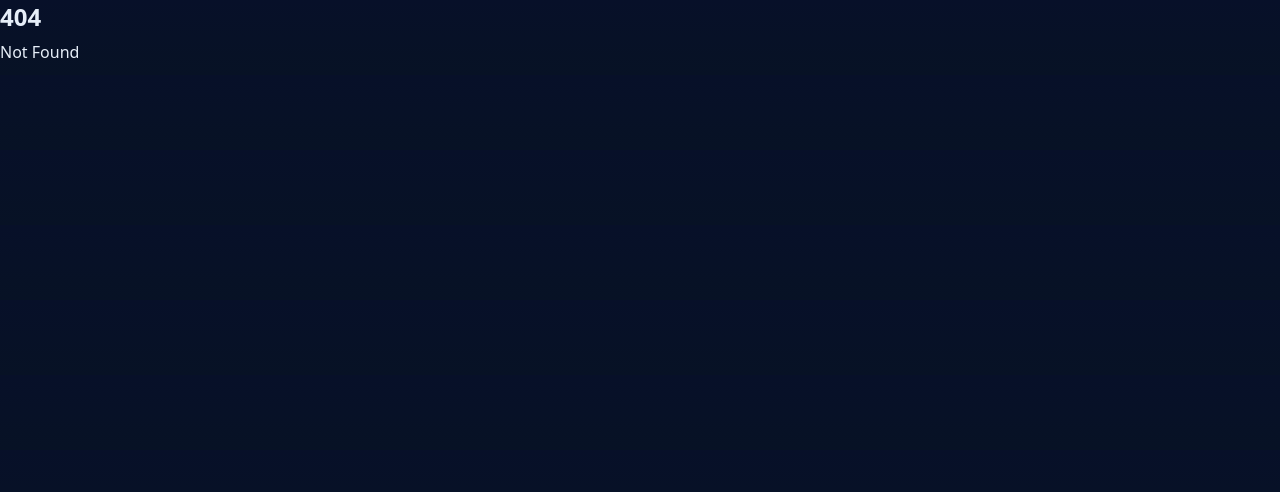
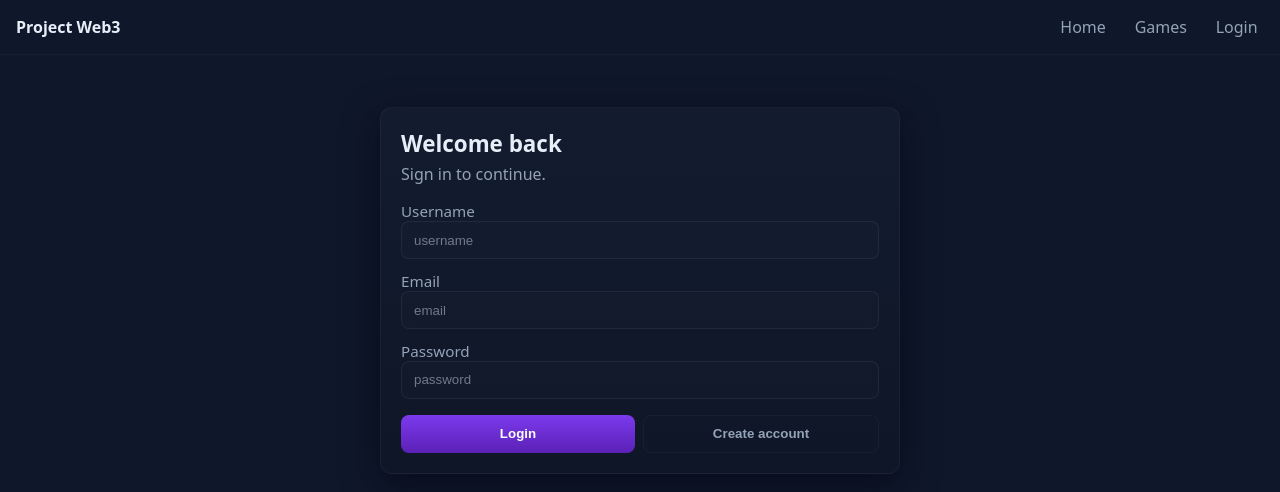
Before and after one commit to filfai1003/Project_web3, a SvelteKit app in the folder frontend/: page /oauth in a window 1280 px wide. Before the commit this address had no page. Shown: the top 492 px of the page. Built offline with nearby package versions, Linux system fonts and the light colour scheme.

Commit message:
feat: implement OAuth functionality with signup and login forms, including error handling and token management

```diff
--- /dev/null
+++ b/frontend/src/api/oauth.ts
@@ -0,0 +1,55 @@
+export type SignUpPayload = {
+  username: string;
+  email: string;
+  password: string;
+};
+
+export type LoginPayload = {
+  username?: string;
+  email?: string;
+  password: string;
+};
+
+export type Token = {
+  access_token: string;
+};
+
+const BASE = 'http://127.0.0.1:8000';
+
+async function handleResponse(res: Response) {
+  if (!res.ok) {
+    const text = await res.text().catch(() => '');
+    throw new Error(`Request failed: ${res.status} ${res.statusText} ${text}`);
+  }
+  const data = await res.json().catch(() => ({}));
+  return data;
+}
+
+export async function signup(payload: SignUpPayload): Promise<Token> {
+  const res = await fetch(`${BASE}/auth/signup`, {
+    method: 'POST',
+    headers: { 'Content-Type': 'application/json' },
+    body: JSON.stringify(payload),
+  });
+  return (await handleResponse(res)) as Token;
+}
+
+export async function login(payload: LoginPayload): Promise<Token> {
+  const res = await fetch(`${BASE}/auth/login`, {
+    method: 'POST',
+    headers: { 'Content-Type': 'application/json' },
+    body: JSON.stringify(payload),
+  });
+  return (await handleResponse(res)) as Token;
+}
+
+export async function authenticate(accessToken: string): Promise<Token> {
+  const res = await fetch(`${BASE}/auth/authenticate`, {
+    method: 'GET',
+    headers: { Authorization: `Bearer ${accessToken}` },
+  });
+  return (await handleResponse(res)) as Token;
+}
+
+export function saveToken(t: Token) { try { localStorage.setItem('access_token', t.access_token); } catch {} }
+export function loadToken(): string | null { try { return localStorage.getItem('access_token'); } catch { return null } }
--- a/frontend/src/components/game_card.svelte
+++ b/frontend/src/components/game_card.svelte
@@ -1,7 +1,7 @@
 <script lang="ts">
 	import type { Game } from '../api/games';
 
-	// backend GameOut shape: { game_id, owner_id, title, interactions }
+	// { game_id, owner_id, title, interactions }
 	export let game: Game;
 </script>
 
--- /dev/null
+++ b/frontend/src/components/header.svelte
@@ -0,0 +1,30 @@
+<script lang="ts">
+  export let title: string = 'Project Web3';
+</script>
+
+<header class="app-header">
+  <div class="brand"><a href="/">{title}</a></div>
+  <nav class="nav">
+    <a href="/">Home</a>
+    <a href="/games">Games</a>
+    <a href="/oauth">Login</a>
+  </nav>
+</header>
+
+<style>
+  .app-header {
+    display: flex;
+    align-items: center;
+    justify-content: space-between;
+    padding: 0.75rem 1rem;
+    border-bottom: 1px solid rgba(255,255,255,0.03);
+    background: transparent;
+    position: sticky;
+    top: 0;
+    z-index: 50;
+  }
+  .brand a { font-weight: 600; color: inherit; text-decoration: none; }
+  .nav { display: flex; gap: 1rem; align-items: center; }
+  .nav a { color: var(--muted); text-decoration: none; padding: 0.25rem 0.4rem; border-radius: 6px; }
+  .nav a:hover { color: var(--accent); background: rgba(124,58,237,0.04); }
+</style>
--- a/frontend/src/routes/+layout.svelte
+++ b/frontend/src/routes/+layout.svelte
@@ -1,6 +1,9 @@
 <script>
   import '../style/default.css';
+  import Header from '../components/header.svelte';
 </script>
+
+<Header />
 
 <main>
   <slot />
--- /dev/null
+++ b/frontend/src/routes/oauth/+page.svelte
@@ -0,0 +1,89 @@
+<script lang="ts">
+  import '../../style/oauth.css';
+  import type { LoginPayload, SignUpPayload } from '../../api/oauth';
+  import { login, signup, saveToken } from '../../api/oauth';
+
+  let username = '';
+  let email = '';
+  let password = '';
+  let error: string | null = null;
+  let loading = false;
+  let isSignup = false;
+
+  async function submit() {
+    error = null;
+    loading = true;
+    try {
+      if (isSignup) {
+        const payload: SignUpPayload = { username, email, password };
+        const t = await signup(payload);
+        saveToken(t);
+      } else {
+        const payload: LoginPayload = { username: username || undefined, email: email || undefined, password };
+        const t = await login(payload);
+        saveToken(t);
+      }
+      window.location.href = '/';
+    } catch (e) {
+      error = (e as Error)?.message ?? String(e);
+    } finally { loading = false; }
+  }
+
+  function toggleMode() {
+    isSignup = !isSignup;
+    error = null;
+    password = '';
+  }
+</script>
+
+<div class="oauth-container">
+  <div class="oauth-card">
+    <h1>{isSignup ? 'Create an account' : 'Welcome back'}</h1>
+    <p class="muted">{isSignup ? 'Sign up to start a new adventure.' : 'Sign in to continue.'}</p>
+
+    <form class="oauth-form" on:submit|preventDefault={submit}>
+      {#if isSignup}
+        <div class="field">
+          <label>Username
+            <input type="text" bind:value={username} placeholder="choose a username" required />
+          </label>
+        </div>
+        <div class="field">
+          <label>Email
+            <input type="email" bind:value={email} placeholder="you@example.com" required />
+          </label>
+        </div>
+      {:else}
+        <div class="field">
+          <label>Username
+            <input type="text" bind:value={username} placeholder="username" />
+          </label>
+        </div>
+        <div class="field">
+          <label>Email
+            <input type="email" bind:value={email} placeholder="email" />
+          </label>
+        </div>
+      {/if}
+
+      <div class="field">
+        <label>Password
+          <input type="password" bind:value={password} placeholder="password" required />
+        </label>
+      </div>
+
+      <div class="actions">
+        <button class="btn primary" disabled={loading}>
+          {#if loading}{isSignup ? 'Creating...' : 'Signing in...'}{:else}{isSignup ? 'Sign up' : 'Login'}{/if}
+        </button>
+        <button type="button" class="btn ghost" on:click={toggleMode} disabled={loading}>
+          {isSignup ? 'Back to login' : 'Create account'}
+        </button>
+      </div>
+
+      {#if error}
+        <p class="error">{error}</p>
+      {/if}
+    </form>
+  </div>
+</div>
--- a/frontend/src/style/default.css
+++ b/frontend/src/style/default.css
@@ -1,8 +1,3 @@
-/* Minimal default styles (base presets shared across pages)
-   Keep this file small: variables, body/base typography and simple element presets.
-   Page- or component-specific styles should live in dedicated files (e.g. games.css, home.css).
-*/
-
 :root{
 	--bg: #0f172a;
 	--card-bg: #0b1220;
@@ -11,20 +6,15 @@
 	--surface: #0b1220;
 }
 
-/* Base layout and typography */
 body {
 	font-family: system-ui, -apple-system, 'Segoe UI', Roboto, 'Helvetica Neue', Arial;
 	color: #e6eef8;
-	background: linear-gradient(180deg,#071029 0%, #071225 100%);
+	background: var(--bg);
 	margin: 0;
 }
 
-/* Element presets — keep these minimal and neutral */
 h1 { font-size: 1.5rem; margin: 0 0 0.5rem 0; }
 h2 { font-size: 1.15rem; margin: 0 0 0.5rem 0; }
 p  { margin: 0 0 0.75rem 0; line-height: 1.4; }
 a  { color: inherit; text-decoration: none; }
-/* small utility used across pages */
 .muted { color: var(--muted); }
-
-/* Keep other utilities very small here; page-specific containers belong in page files */
--- /dev/null
+++ b/frontend/src/style/oauth.css
@@ -0,0 +1,59 @@
+.oauth-container {
+  max-width: 520px;
+  margin: 2.25rem auto;
+  padding: 1rem;
+}
+
+.oauth-card {
+  background: linear-gradient(180deg, rgba(255,255,255,0.02), rgba(0,0,0,0.03));
+  border: 1px solid rgba(255,255,255,0.04);
+  padding: 1.25rem;
+  border-radius: 12px;
+  box-shadow: 0 12px 36px rgba(3,7,20,0.6);
+}
+
+.oauth-card h1 {
+  margin: 0 0 0.25rem 0;
+  font-size: 1.4rem;
+}
+
+.oauth-card p { margin: 0 0 1rem 0; color: var(--muted); }
+
+.oauth-form {
+  display: grid;
+  gap: 0.75rem;
+}
+
+.field label { display: block; font-size: 0.95rem; color: var(--muted); }
+.field input {
+  width: 100%;
+  padding: 0.65rem 0.75rem;
+  border-radius: 8px;
+  border: 1px solid rgba(255,255,255,0.06);
+  background: rgba(255,255,255,0.01);
+  color: inherit;
+  outline: none;
+  box-sizing: border-box;
+}
+
+.field input::placeholder { color: rgba(230,238,248,0.45); }
+.field input:focus { border-color: var(--accent); box-shadow: 0 0 0 6px rgba(124,58,237,0.06); }
+
+.actions {
+  display: flex;
+  gap: 0.5rem;
+  margin-top: 0.25rem;
+}
+
+.btn { flex: 1; padding: 0.65rem 0.9rem; border-radius: 8px; font-weight: 600; cursor: pointer; border: none; }
+.btn.primary { background: linear-gradient(180deg, var(--accent), #5b21b6); color: #fff; }
+.btn.ghost { background: transparent; color: var(--muted); border: 1px solid rgba(255,255,255,0.04); }
+.btn[disabled] { opacity: 0.6; cursor: not-allowed; }
+
+.error { color: #ff8b8b; margin-top: 0.5rem; }
+
+@media (max-width: 520px) {
+  .oauth-container { margin: 1rem; padding: 0; }
+  .oauth-card { padding: 0.9rem; }
+  .actions { flex-direction: column; }
+}
```
Also changed, not shown: frontend/src/style/games.css (+4 -11 lines).
